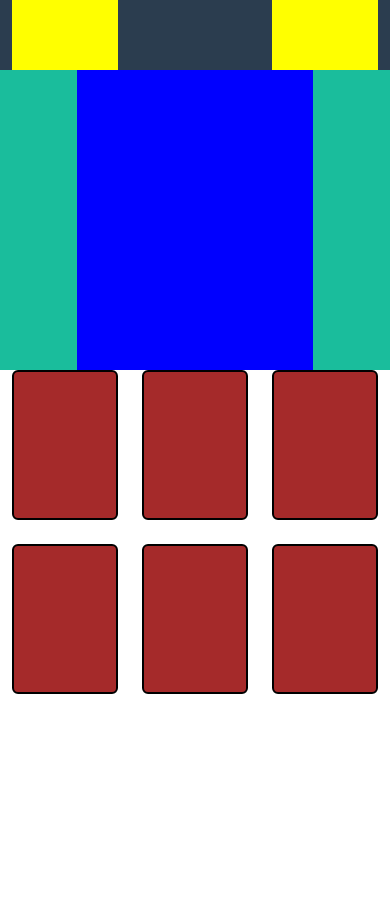
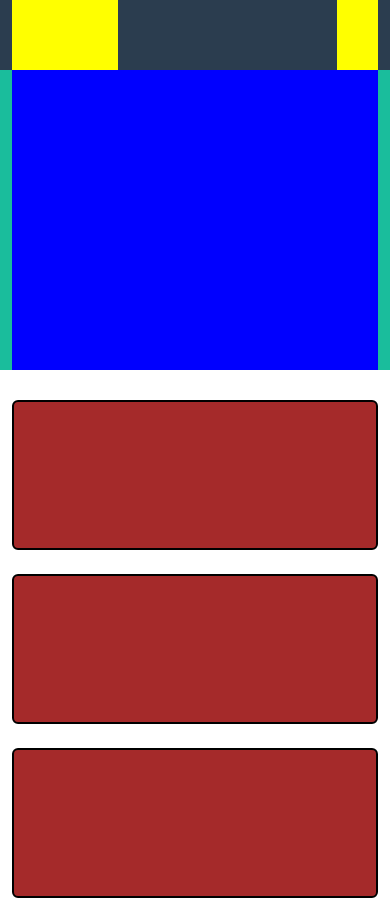
Before and after one commit to ludovicofiore/html-css-bootstrap-freelancer, a plain HTML site: page index.html in a window 390 px wide. Shown: the top 901 px of the page. Before the commit the page ends 844 px from the top, so only its background shows below. Drawn offline with nearby package versions, Linux system fonts and the light colour scheme.

Commit message:
correzioni col responsive

```diff
--- a/css/style.css
+++ b/css/style.css
@@ -7,6 +7,10 @@
 
 body {
     font-family: “Helvetica Neue”, Helvetica, Arial, sans-serif;
+}
+
+main section {
+    margin: 30px 0;
 }
 
 /* REGOLE HEADER */
--- a/index.html
+++ b/index.html
@@ -27,7 +27,7 @@
                         </div>
                     </div>
 
-                    <div class="col-4">
+                    <div class="col-2 col-sm-4">
                         <div class="bar-content">
 
                         </div>
@@ -42,7 +42,7 @@
 
             <div class="container">
                 <div class="row justify-content-center">
-                    <div class="col-8">
+                    <div class="col-12 col-sm-10 col-lg-8">
                         <div id="jumbo-content">
 
                         </div>
@@ -62,41 +62,44 @@
             <div class="container">
                 <div class="row gy-4">
 
-                    <div class="col-4 flex-shrink-0">
+                    <div class="col-12 col-sm-6 col-lg-4">
                         <div class="card">
 
                         </div>
                     </div>
 
-                    <div class="col-4 flex-shrink-0">
+
+                    <div class="col-12 col-sm-6 col-lg-4">
                         <div class="card">
 
                         </div>
                     </div>
 
-                    <div class="col-4 flex-shrink-0">
+
+                    <div class="col-12 col-sm-6 col-lg-4">
                         <div class="card">
 
                         </div>
                     </div>
 
-                    <div class="col-4 flex-shrink-0">
+                    <div class="col-12 col-sm-6 col-lg-4">
                         <div class="card">
 
                         </div>
                     </div>
 
-                    <div class="col-4 flex-shrink-0">
+                    <div class="col-12 col-sm-6 col-lg-4">
                         <div class="card">
 
                         </div>
                     </div>
 
-                    <div class="col-4 flex-shrink-0">
+                    <div class="col-12 col-sm-6 col-lg-4">
                         <div class="card">
 
                         </div>
                     </div>
+
 
 
                 </div>
```
